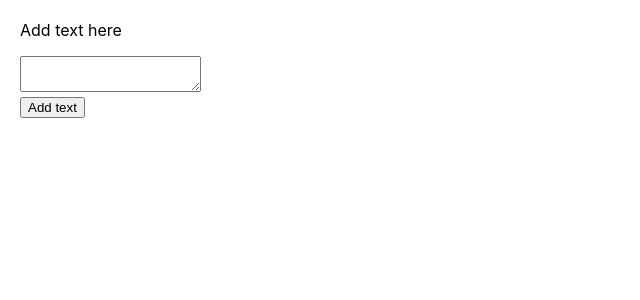
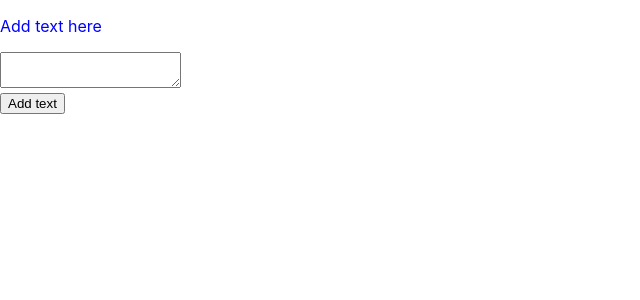
Before and after one commit to armdevrus/turing_reactJS, a React (Create React App) app: page / in a window 1280 px wide. Shown: the top 300 px of the page, without its empty margins (0-640 px from the left). Built offline with nearby package versions, Linux system fonts and the light colour scheme.

Commit message:
Добавил событие по клику, но нереализовал функциональность

```diff
--- a/src/homework/5week3day2part/5week3day2part.js
+++ b/src/homework/5week3day2part/5week3day2part.js
@@ -1,14 +1,19 @@
 import React from "react";
 
-import s from "./5week3day2part.module.css"
+import styles from "./5week3day2part.module.css"
 
 const AddText = () => {
+
+    const handleAddText = () => {
+
+    }
+
     return(
-        <div className={s.item}>
+        <div className={styles.item}>
             <p>Add text here</p>
             <textarea></textarea>
             <div>
-                <button>Add text</button>
+                <button onClick={handleAddText}>Add text</button>
             </div>
         </div>
     )
--- a/src/homework/5week3day2part/5week3day2part.module.css
+++ b/src/homework/5week3day2part/5week3day2part.module.css
@@ -1,3 +1,3 @@
 .item{
-    margin: 20px;
+    color: blue;
 }
```
